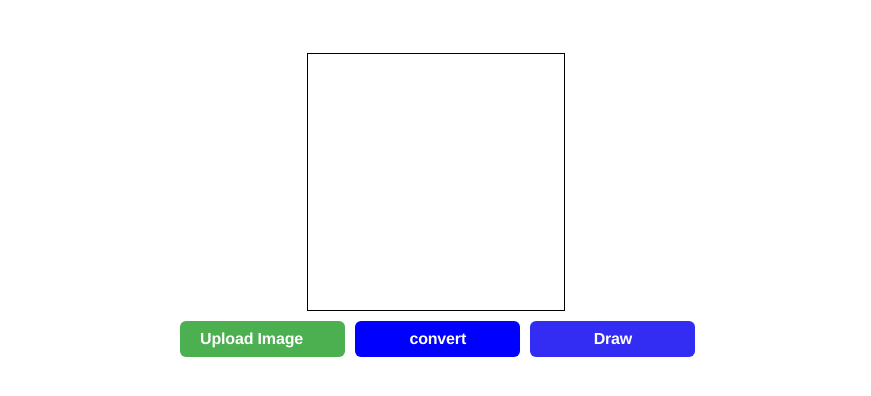
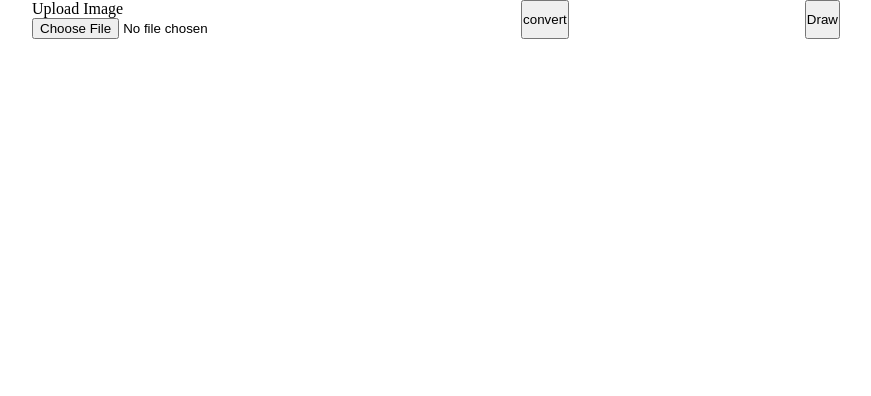
Before and after one commit to Gabrieltrinidad0101/image-text-art-react, a React (Vite) app: page / in a window 1280 px wide. Shown: the top 396 px of the page, without its empty margins (204-1075 px from the left). Built offline with nearby package versions, Linux system fonts and the light colour scheme.

Commit message:
add grid in the new design

```diff
--- a/src/App.jsx
+++ b/src/App.jsx
@@ -4,12 +4,13 @@ import functionWait from './functionWait';
 import "./app.css"
 const canvas = new Canvas();
 export default function App() {
-    const refCanvas = useRef();
+    //const refCanvas = useRef();
     const [textArtHtml, setTextArtHtml] = useState("");
-    const [letterCss, setLetterCss] = useState({fontSize: 10, spaceLetter: 0});
-    useEffect(_ => { canvas.set = refCanvas.current }, [])
+    const [letterCss, setLetterCss] = useState({ fontSize: 10, spaceLetter: 0 });
+    //useEffect(_ => { canvas.set = refCanvas.current }, [])
 
     const selectImage = async e => {
+        return;
         const reader = new FileReader();
         const srcImage = new Image();
         reader.readAsDataURL(e.target.files[0])
@@ -20,29 +21,41 @@ export default function App() {
     }
 
     const convert = _ => {
+        return;
         const textArt = canvas.convertToText();
         const heigth = textArt.split("\n").length;
         const fontSize = ((window.innerHeight / 2) / heigth);
-        setLetterCss(prev =>({...prev,fontSize}));
+        setLetterCss(prev => ({ ...prev, fontSize }));
         setTextArtHtml(textArt);
     }
+
+    return (
+        <>
+            <div className='app'>
+                <div className='menu-container'>
+                    <div className='menu'>
+                        <div className="button-wrap">
+                            <div className="button-style button-79 background-green">Upload Image</div>
+                            <input id="upload" type="file" onChange={selectImage} />
+                        </div>
+                        <button className="convert button-style button-79" onClick={convert} role="button">convert</button>
+                        <button className='draw button-style' onClick={convert}>Draw</button>
+                    </div>
+                </div>
+                <div className='image-container'></div>
+                <div className='text-art-container'></div>
+            </div>
+        </>
+    )
 
     return (
         <div className='app'>
             <div className='tools'>
                 <canvas ref={refCanvas}></canvas>
-                <div className='buttons' >
-                    <div className="button-wrap">
-                        <div className="button-style button-79 background-green">Upload Image</div>
-                        <input id="upload" type="file" onChange={selectImage} />
-                    </div>
-                    <button className="convert button-style button-79" onClick={convert} role="button">convert</button>
-                    <button className='draw button-style' onClick={convert}>Draw</button>
-                </div>
             </div>
             <div className='container-text-art'>
                 <div>
-                    <pre className='text-art' style={{fontSize: `${letterCss.fontSize}px`, lineHeight: `${letterCss.fontSize}px`}} dangerouslySetInnerHTML={{__html: textArtHtml }}></pre>
+                    <pre className='text-art' style={{ fontSize: `${letterCss.fontSize}px`, lineHeight: `${letterCss.fontSize}px` }} dangerouslySetInnerHTML={{ __html: textArtHtml }}></pre>
                 </div>
             </div>
         </div>
--- a/src/app.css
+++ b/src/app.css
@@ -1,129 +1,35 @@
-*{
+* {
     margin: 0;
     padding: 0;
 }
-body{
-    font-size: 10px;
-}
-.app{
+
+.app {
     display: grid;
-    grid-template-rows: repeat(2,50vh);
+    grid-template-columns: 50vw 50vw;
+    grid-template-rows: 5vh 95vh;
+    grid-template-areas: "menu menu"
+                         "image text-art";
     width: 100vw;
+    height: 100vh;
 }
 
-.tools{
-    width: 100vw;
-    height: 100%;
-    display: flex;
-    justify-content: center;
-    align-items: center;
-    flex-direction: column;
+.menu-container{
+    grid-area: menu;
 }
 
-canvas{
-    border: 1px solid #000;
-    width: 20vw !important;
-    height: 20vw !important;
-    margin: 10px;
+.menu{
+    display: flex;
+    justify-content: space-evenly;
 }
 
-.buttons{
-    width: 40%;
-    display: grid;
-    grid-template-columns: repeat(3,calc(100% / 3 - 5.5px));
-    gap: 10px;
+.image-container{
+    grid-area: image;
+}
+
+.file-upload-container{
 
 }
 
-
-/* CSS */
-.button-style {
-  backface-visibility: hidden;
-  background: #332cf2;
-  border: 0;
-  border-radius: .375rem;
-  box-sizing: border-box;
-  color: #fff;
-  cursor: pointer;
-  display: inline-block;
-  font-family: Circular,Helvetica,sans-serif;
-  font-size: 1rem;
-  font-weight: 700;
-  letter-spacing: -.01em;
-  line-height: 1.3;
-  padding: 0.5rem 1.25rem;
-  position: relative;
-  text-decoration: none;
-  transform: translateZ(0) scale(1);
-  transition: transform .2s;
-  user-select: none;
-  -webkit-user-select: none;
-  touch-action: manipulation;
+.text-art-container{
+    grid-area: text-art;
 }
-
-.button-79:disabled {
-  color: #787878;
-  cursor: auto;
-}
-
-.button-79:not(:disabled):hover {
-  transform: scale(1.05);
-}
-
-.button-79:not(:disabled):hover:active {
-  transform: scale(1.05) translateY(.125rem);
-}
-
-.button-79:focus {
-  outline: 0 solid transparent;
-}
-
-.button-79:focus:before {
-  border-width: .125rem;
-  content: "";
-  left: calc(-1*.375rem);
-  pointer-events: none;
-  position: absolute;
-  top: calc(-1*.375rem);
-  transition: border-radius;
-  user-select: none;
-}
-
-.button-79:focus:not(:focus-visible) {
-    outline: 0 solid transparent;
-}
-
-.button-79:not(:disabled):active {
-    transform: translateY(.125rem);
-}
-
-.background-green{
-    background-color: #4caf50;
-    width: 100%;
-}
-
-.background-red{
-    background-color: #f44336;
-}
-
-#upload{
-    cursor: pointer;
-    position: absolute;
-    left: 1px;
-    width: 100%;
-    height: 100%;
-    z-index: 1;
-    opacity: 0;
-}
-.button-wrap {
-  position: relative;
-}
-
-.convert{
-    width: 100%;
-    background-color: rgb(0, 0, 255);
-}
-
-.container-text-art{
-    text-align: center;
-}
```
